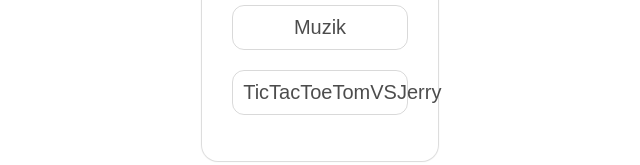
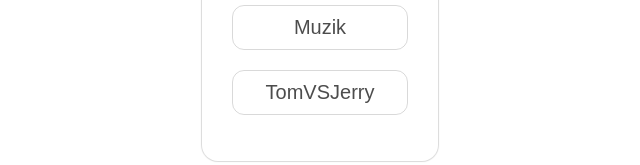
Before and after one commit to jominjose14/Portfolio, a plain HTML site: page projects.html in a window 1280 px wide. Shown: the part 568-733 px from the top of the page, without its empty margins (320-960 px from the left). Drawn offline with Linux system fonts and the light colour scheme.

Commit message:
shorten TomVSJerry

```diff
--- a/projects.html
+++ b/projects.html
@@ -23,7 +23,7 @@
       <a href="https://jominjose14.github.io/drumkit-7.0/">DrumKit 7.0</a>
       <a href="https://www.youtube.com/watch?v=VUkZguVlQK4">Lazy Bird</a>
       <a href="https://www.youtube.com/watch?v=xCsOT1tNK2k">Muzik</a>
-      <a href="https://youtu.be/O-cqOHBODUI">TicTacToeTomVSJerry</a>
+      <a href="https://youtu.be/O-cqOHBODUI">TomVSJerry</a>
     </div>
   </body>
 </html>
```
